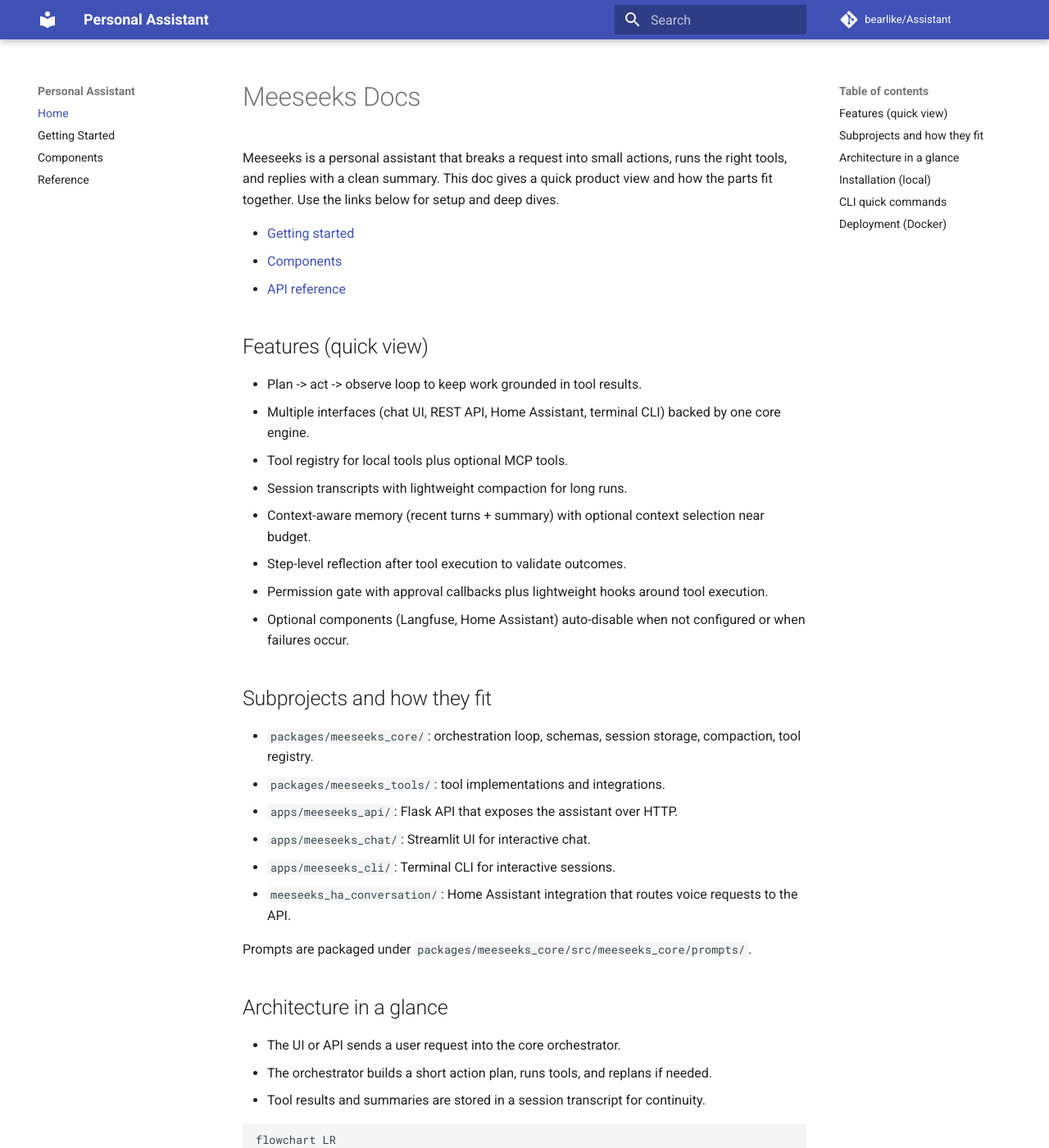
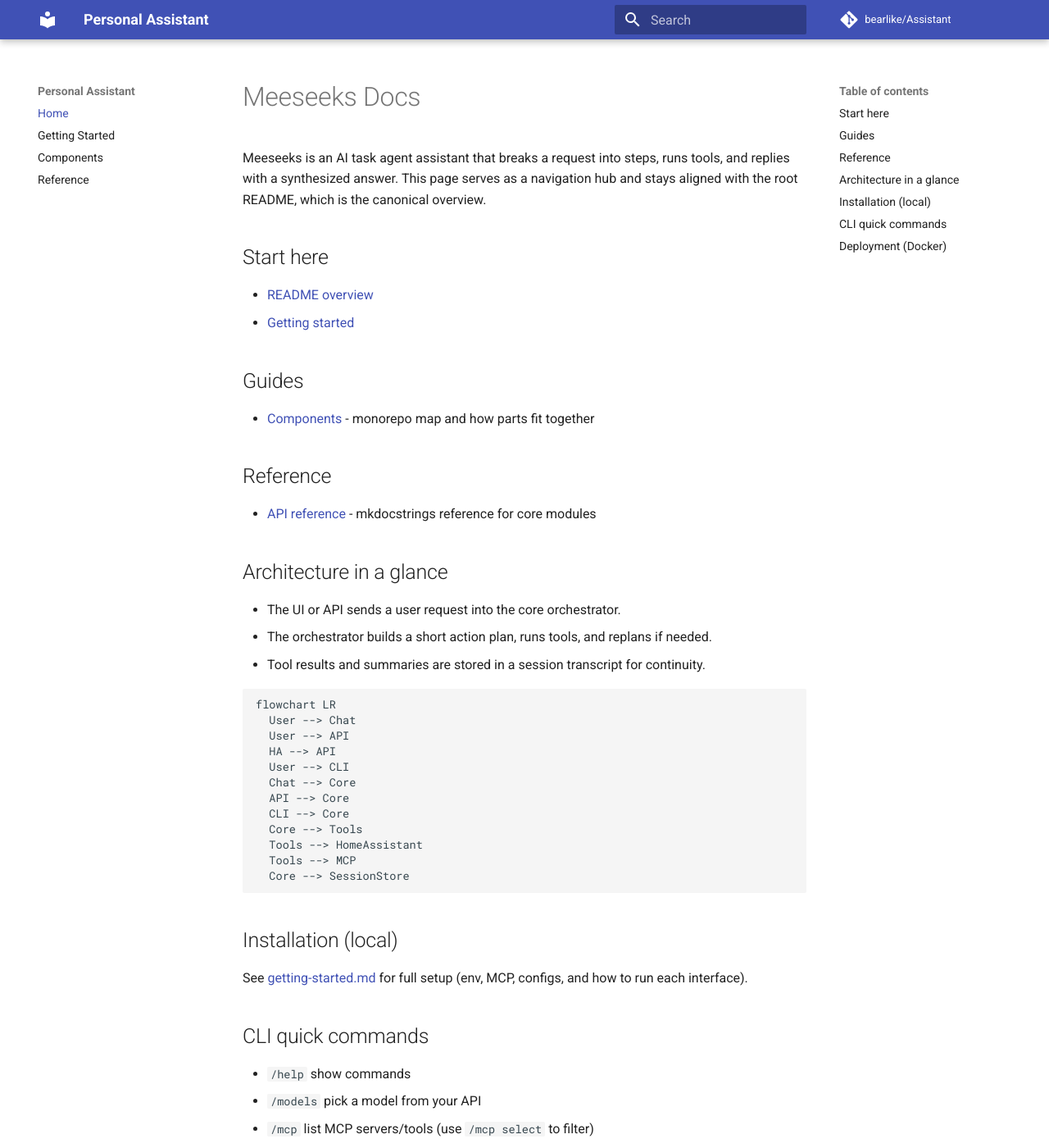
Before and after one commit to bearlike/Personal-Assistant, an MkDocs documentation site: the page built from docs/index.md, in a window 1280 px wide and 1400 px high. Shown: the whole window at 82% size. Built offline with MkDocs 1.6.1 and Material for MkDocs 9.7.7, drawn with Linux system fonts in a browser that asks for light colours; comment, search, counter and statistics services are not loaded; the version menu is left out.

Commit message:
📝 docs(docs): align overview wording and navigation
- Update README intro to describe Meeseeks as an AI task agent assistant.

- Rework docs landing page into a navigation hub aligned with the root README.

Why: Keep documentation wording objective and ensure the docs landing page is structured and synced with the canonical README.

Tests: make lint

Dependencies: None

```diff
--- a/docs/index.md
+++ b/docs/index.md
@@ -1,30 +1,16 @@
 # Meeseeks Docs
 
-Meeseeks is a personal assistant that breaks a request into small actions, runs the right tools, and replies with a clean summary. This doc gives a quick product view and how the parts fit together. Use the links below for setup and deep dives.
+Meeseeks is an AI task agent assistant that breaks a request into steps, runs tools, and replies with a synthesized answer. This page serves as a navigation hub and stays aligned with the root README, which is the canonical overview.
 
+## Start here
+- [README overview](../README.md)
 - [Getting started](getting-started.md)
-- [Components](components.md)
-- [API reference](reference.md)
 
-## Features (quick view)
-- Plan -> act -> observe loop to keep work grounded in tool results.
-- Multiple interfaces (chat UI, REST API, Home Assistant, terminal CLI) backed by one core engine.
-- Tool registry for local tools plus optional MCP tools.
-- Session transcripts with lightweight compaction for long runs.
-- Context-aware memory (recent turns + summary) with optional context selection near budget.
-- Step-level reflection after tool execution to validate outcomes.
-- Permission gate with approval callbacks plus lightweight hooks around tool execution.
-- Optional components (Langfuse, Home Assistant) auto-disable when not configured or when failures occur.
+## Guides
+- [Components](components.md) - monorepo map and how parts fit together
 
-## Subprojects and how they fit
-- `packages/meeseeks_core/`: orchestration loop, schemas, session storage, compaction, tool registry.
-- `packages/meeseeks_tools/`: tool implementations and integrations.
-- `apps/meeseeks_api/`: Flask API that exposes the assistant over HTTP.
-- `apps/meeseeks_chat/`: Streamlit UI for interactive chat.
-- `apps/meeseeks_cli/`: Terminal CLI for interactive sessions.
-- `meeseeks_ha_conversation/`: Home Assistant integration that routes voice requests to the API.
-
-Prompts are packaged under `packages/meeseeks_core/src/meeseeks_core/prompts/`.
+## Reference
+- [API reference](reference.md) - mkdocstrings reference for core modules
 
 ## Architecture in a glance
 - The UI or API sends a user request into the core orchestrator.
```
Also changed, not shown: README.md (+46 -25 lines).
